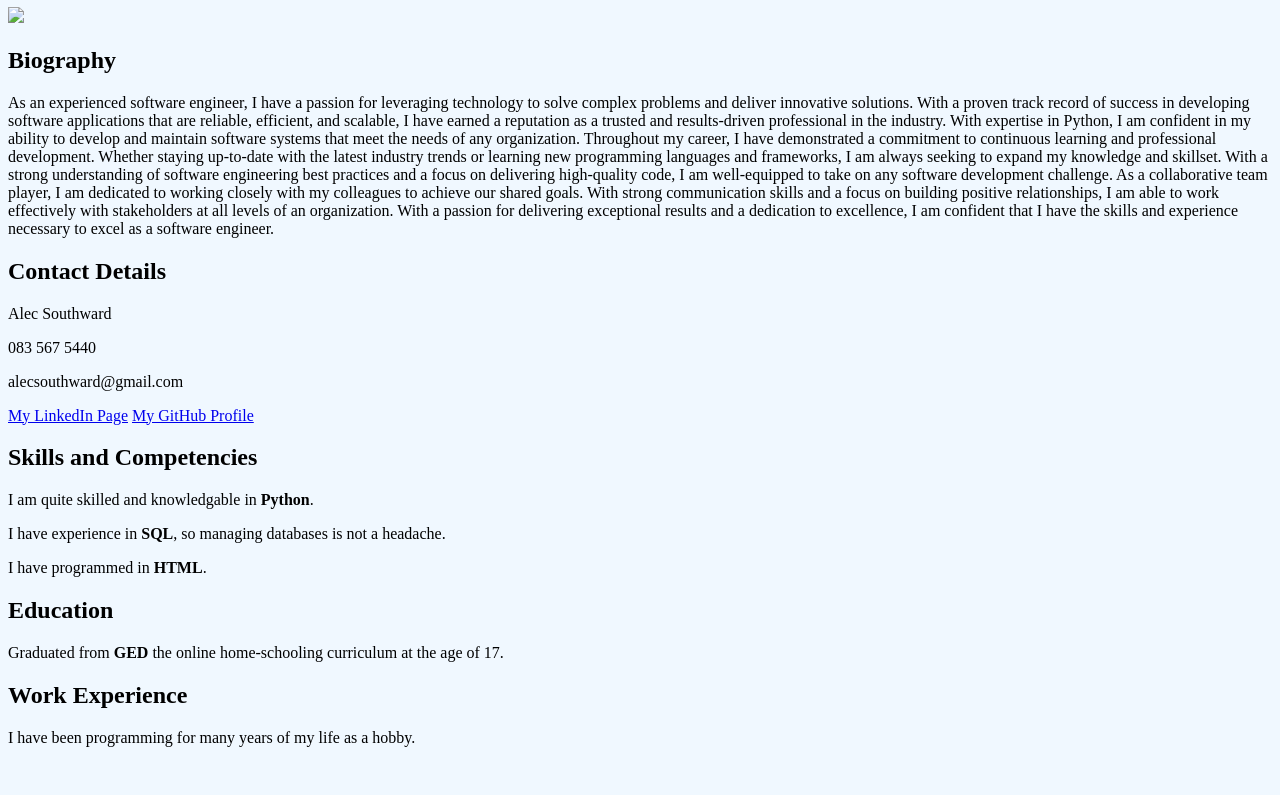
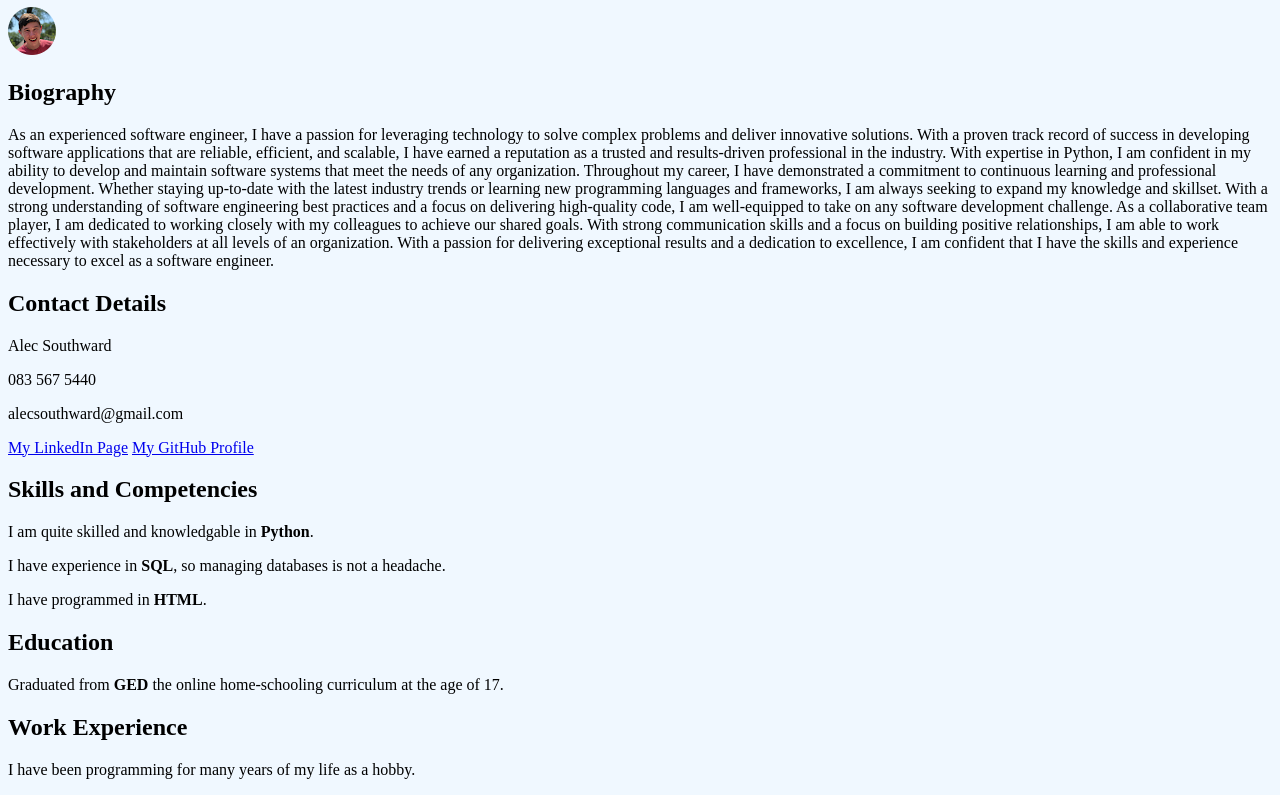
Before and after one commit to AlecSouthward/MyCV, a plain HTML site: page index.html in a window 1280 px wide. Shown: the part 73-868 px from the top of the page. Before the commit the page ends 836 px from the top, so only its background shows below. Drawn offline with Linux system fonts and the light colour scheme.

Commit message:
Added Image1 to index.html

```diff
--- a/index.html
+++ b/index.html
@@ -9,7 +9,7 @@
     <div id="container">
         <h1>Alec Southward</h1>
 
-        <img src="profile_picture.png"></img>
+        <img src="Image1.png"></img>
 
         <h2>Biography</h2>
         <p>As an experienced software engineer, I have a passion for leveraging technology to solve complex problems and deliver innovative solutions.
```
